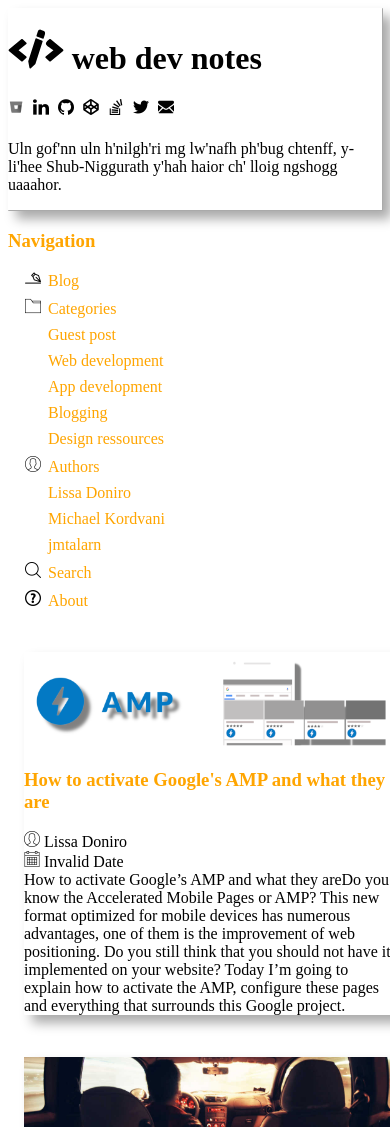
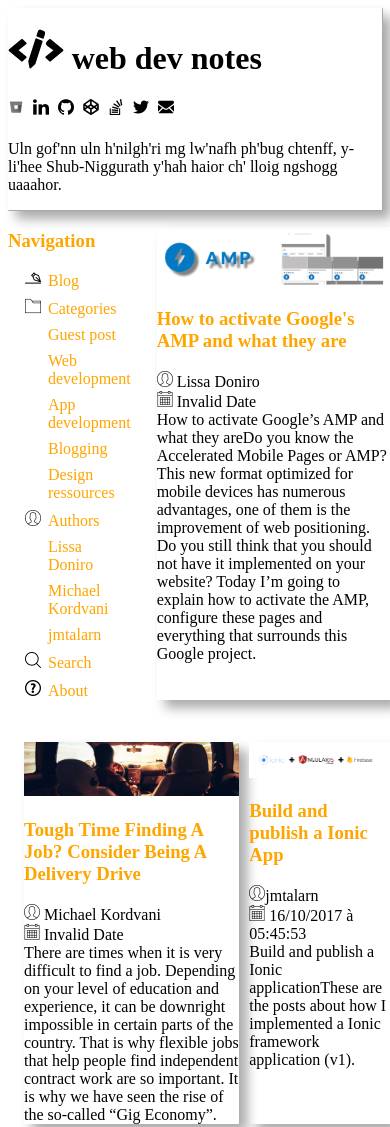
Before and after one commit to esomly19/Projet_HTML_CSS, a plain HTML site: page index.html in a window 390 px wide. Shown: the top 1127 px of the page. Drawn offline with Linux system fonts and the light colour scheme.

Commit message:
le fomrat s

```diff
--- a/scss/_grille.scss
+++ b/scss/_grille.scss
@@ -41,7 +41,16 @@
   }
 
   @mixin placement_s {
-
+    @include placement_xs();
+    :nth-child(1){
+      grid-column: span 1;
+    }
+    :nth-child(4){
+      grid-column: span 1;
+    }
+    :nth-child(5){
+      grid-column: span 2;
+    }
   }
 
   @mixin placement_m {
--- a/scss/style.scss
+++ b/scss/style.scss
@@ -86,6 +86,8 @@ article img{
 .container{
    @include container(2);
    @include placement_xs();
+   margin-left: 0;
+   width: 98%;
 }
 
 #contenu{
@@ -123,3 +125,11 @@ li:nth-child(13){
 ul {
     list-style: none;
   }
+
+// format s
+@media screen and (min-width:376px) and (max-width:640px){
+    .container{
+        @include container(3);
+        @include placement_s();
+    }
+}
```
Also changed, not shown: css/style.css, 1 other file.
